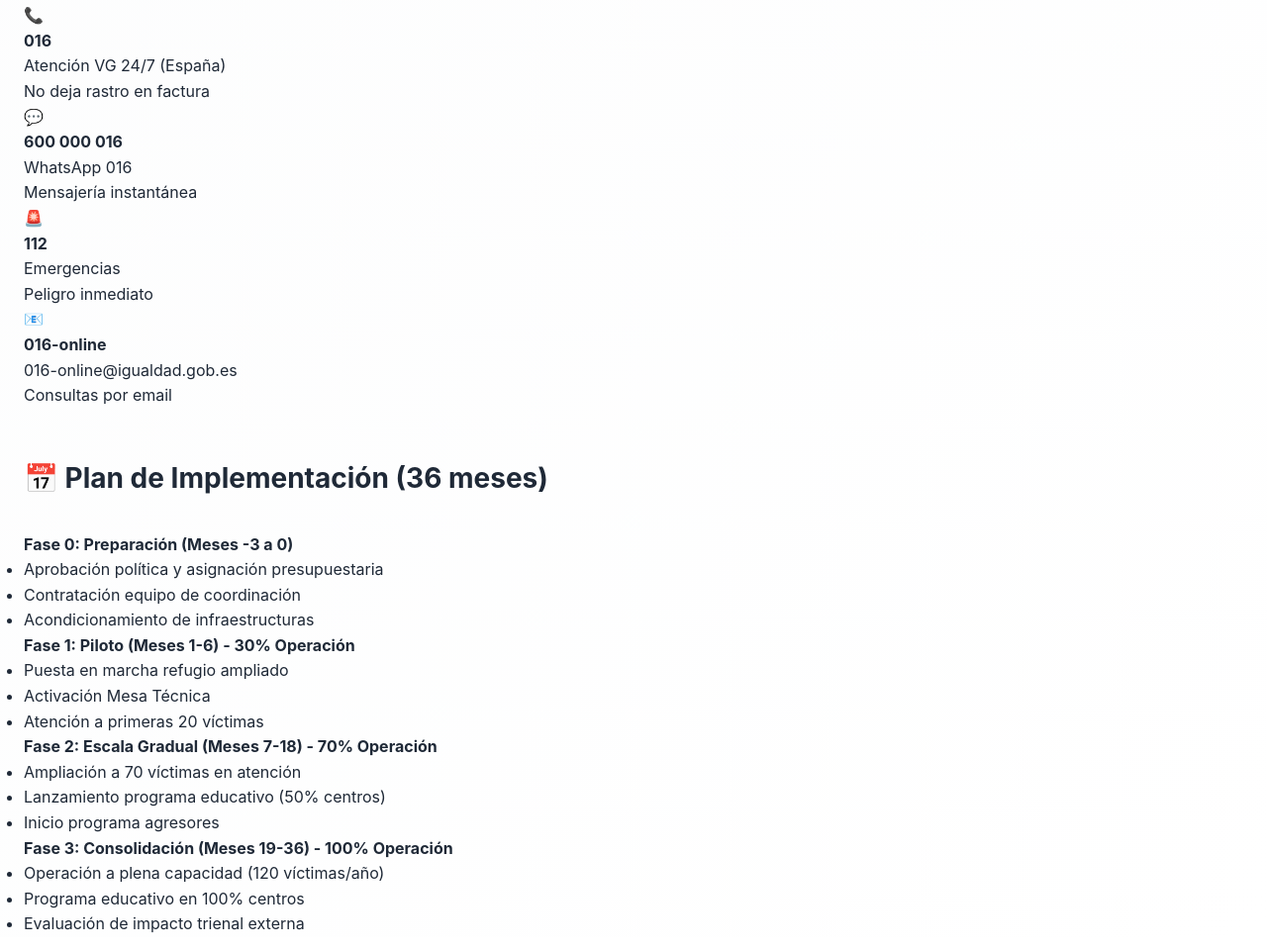
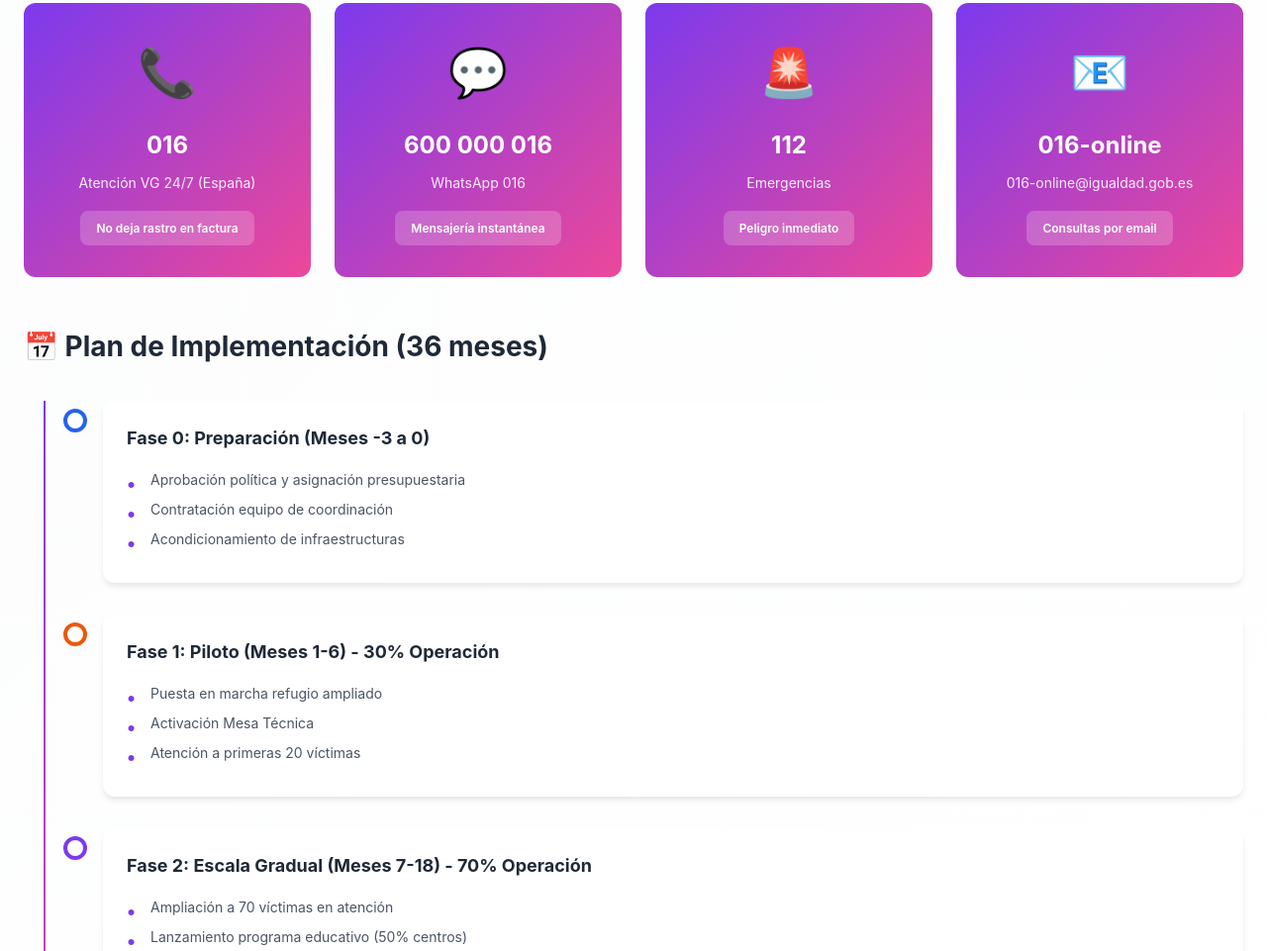
Before and after one commit to carmenmanzanoest-ship-it/clara-4-community-challenges, a plain HTML site: page challenge-05-dashboard/index.html in a window 1280 px wide. Shown: the part 3640-4601 px from the top of the page at 99% size. Drawn offline with nearby package versions, Linux system fonts and the light colour scheme.

Commit message:
Update index.html

```diff
--- a/challenge-05-dashboard/index.html
+++ b/challenge-05-dashboard/index.html
@@ -369,9 +369,174 @@
                 text-align: center;
             }
         }
+
+
+/* 👇 COPIAR TODO ESTE CSS AQUÍ 👇 */
+
+        /* === RECURSOS DE EMERGENCIA === */
+        .resources-section {
+            margin: 3rem 0;
+        }
+
+        .resources-section .container {
+            max-width: 1400px;
+            margin: 0 auto;
+            padding: 0 1.5rem;
+        }
+
+        .resources-grid {
+            display: grid;
+            grid-template-columns: repeat(auto-fit, minmax(200px, 1fr));
+            gap: 1.5rem;
+        }
+
+        .resource-card {
+            background: linear-gradient(135deg, #7c3aed, #ec4899);
+            color: white;
+            border-radius: 0.75rem;
+            padding: 2rem;
+            text-align: center;
+            transition: transform 0.2s;
+        }
+
+        .resource-card:hover {
+            transform: scale(1.05);
+            box-shadow: 0 20px 25px -5px rgba(0, 0, 0, 0.2);
+        }
+
+        .resource-icon {
+            font-size: 3rem;
+            margin-bottom: 1rem;
+        }
+
+        .resource-card h4 {
+            font-size: 1.5rem;
+            font-weight: 700;
+            margin-bottom: 0.5rem;
+        }
+
+        .resource-card p {
+            font-size: 0.875rem;
+            opacity: 0.9;
+            margin-bottom: 1rem;
+        }
+
+        .resource-tag {
+            display: inline-block;
+            padding: 0.5rem 1rem;
+            background: rgba(255, 255, 255, 0.2);
+            border-radius: 0.5rem;
+            font-size: 0.75rem;
+            font-weight: 600;
+        }
+
+        /* === TIMELINE === */
+        .timeline-section {
+            margin: 3rem 0;
+        }
+
+        .timeline-section .container {
+            max-width: 1400px;
+            margin: 0 auto;
+            padding: 0 1.5rem;
+        }
+
+        .timeline {
+            position: relative;
+            padding-left: 2rem;
+        }
+
+        .timeline::before {
+            content: '';
+            position: absolute;
+            left: 20px;
+            top: 0;
+            bottom: 0;
+            width: 2px;
+            background: linear-gradient(180deg, #7c3aed, #ec4899);
+        }
+
+        .timeline-item {
+            position: relative;
+            margin-bottom: 2rem;
+            padding-left: 3rem;
+        }
+
+        .timeline-marker {
+            position: absolute;
+            left: 8px;
+            top: 8px;
+            width: 24px;
+            height: 24px;
+            border-radius: 50%;
+            background: white;
+            border: 4px solid;
+            z-index: 1;
+        }
+
+        .timeline-marker-prep { border-color: #2563eb; }
+        .timeline-marker-pilot { border-color: #ea580c; }
+        .timeline-marker-scale { border-color: #7c3aed; }
+        .timeline-marker-full { border-color: #059669; }
+
+        .timeline-content {
+            background: white;
+            border-radius: 0.75rem;
+            padding: 1.5rem;
+            box-shadow: 0 4px 6px -1px rgba(0, 0, 0, 0.1);
+        }
+
+        .timeline-content h4 {
+            font-size: 1.125rem;
+            font-weight: 700;
+            margin-bottom: 1rem;
+            color: #1f2937;
+        }
+
+        .timeline-content ul {
+            list-style: none;
+            margin: 0;
+            padding: 0;
+        }
+
+        .timeline-content li {
+            font-size: 0.875rem;
+            color: #4b5563;
+            padding-left: 1.5rem;
+            position: relative;
+            margin-bottom: 0.5rem;
+        }
+
+        .timeline-content li::before {
+            content: '•';
+            position: absolute;
+            left: 0;
+            color: #7c3aed;
+            font-weight: 700;
+            font-size: 1.2rem;
+        }
+
+        /* Responsive para las nuevas secciones */
+        @media (max-width: 768px) {
+            .resources-grid {
+                grid-template-columns: 1fr;
+            }
+            .timeline {
+                padding-left: 1rem;
+            }
+            .timeline-item {
+                padding-left: 2rem;
+            }
+        }
+
+        /* 👆 HASTA AQUÍ 👆 */
+
     </style>
 </head>
 <body>
+
+
+
     <!-- Header -->
     <header class="dashboard-header">
         <div class="container">
```
